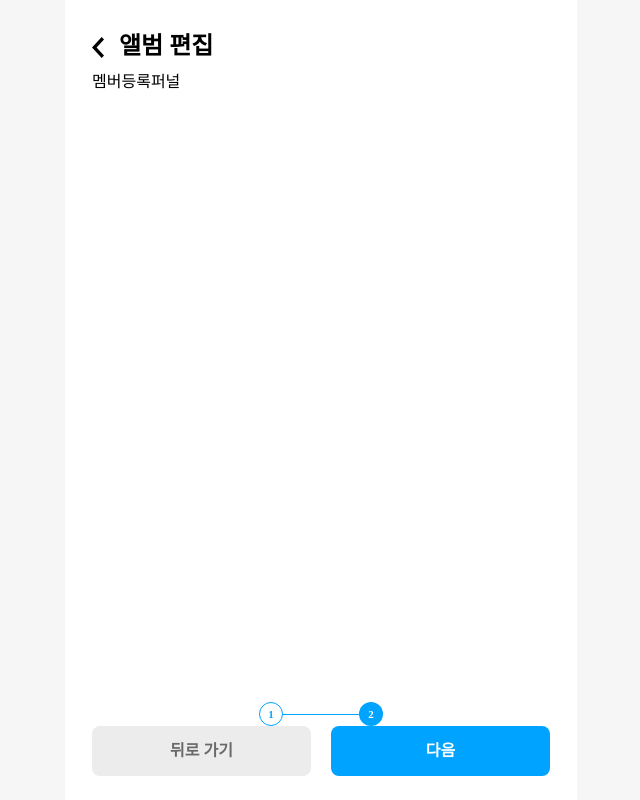
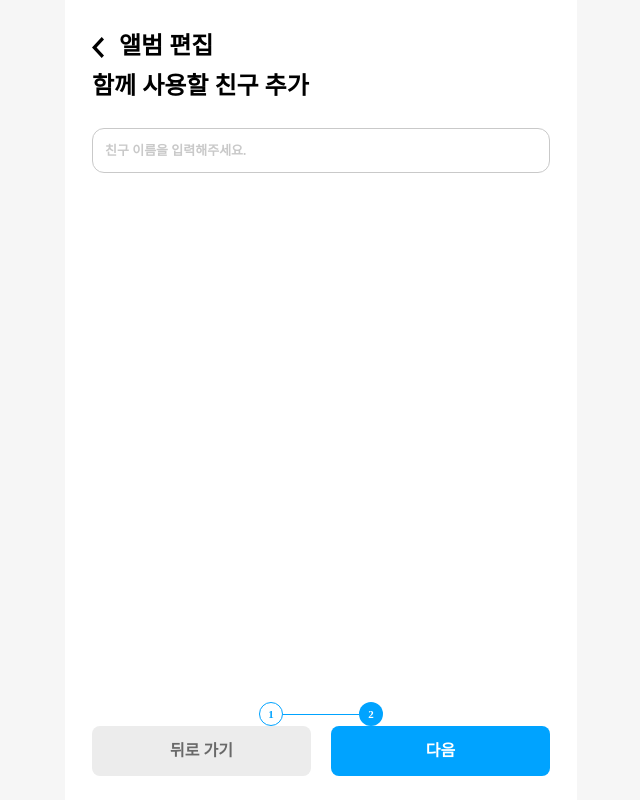
Before and after one commit to 0ne6yte/life-4-cut-frontend, a React (Vite) app: page /album/register in a window 1280 px wide. Both pictures are taken after typing "Sample" into the empty fields and a click on the button "다음". Shown: the whole page, without its empty margins (319-959 px from the left). Built offline with nearby package versions, Linux system fonts and the light colour scheme.

Commit message:
feat: index 기반 funnel 전환 구현

```diff
--- a/src/domain/album/RegisterAlbum/components/Funnel.tsx
+++ b/src/domain/album/RegisterAlbum/components/Funnel.tsx
@@ -23,12 +23,14 @@ export function useFunnel(steps: readonly string[], options?: UseFormReturn<any>
     return <>{visibleStep}</>;
   }
 
-  function Step({ name, children, stepNum, onNext }: StepProps) {
+  function Step({ name, children, onNext }: StepProps) {
+    const stepIndex = steps.findIndex((stepName) => stepName === step);
+
     return (
       <div className={'flex flex-col h-full'}>
         <Header title={name} />
         <div className={'flex-1'}>{children}</div>
-        <BottomTab stepNum={stepNum} stepLength={steps.length} onNext={onNext} />
+        <BottomTab stepNum={stepIndex + 1} stepLength={steps.length} onNext={onNext} />
       </div>
     );
   }
--- a/src/domain/album/RegisterAlbum/components/funnels/MemberAddFunnel.tsx
+++ b/src/domain/album/RegisterAlbum/components/funnels/MemberAddFunnel.tsx
@@ -1,5 +1,11 @@
+import { TextInput } from '@/domain/_common/components';
 import { type FunnelProps } from '@/domain/album/RegisterAlbum/types/FunnelTypes';
 
 export function MemberAddFunnel({ control, onNext }: FunnelProps) {
-  return <p>멤버등록퍼널</p>;
+  return (
+    <>
+      <p className={'text-headline1 mb-6'}>함께 사용할 친구 추가</p>
+      <TextInput name={'친구추가'} control={control} label={'친구 이름을 입력해주세요.'} />
+    </>
+  );
 }
--- a/src/domain/album/RegisterAlbum/index.tsx
+++ b/src/domain/album/RegisterAlbum/index.tsx
@@ -11,10 +11,10 @@ export default function RegisterAlbum() {
   return (
     <form onSubmit={handleSubmit(handleSubmitForm)}>
       <Funnel>
-        <Funnel.Step name={'새 앨범 등록'} stepNum={1} onNext={() => setStep('앨범 편집')}>
+        <Funnel.Step name={'새 앨범 등록'} onNext={() => setStep('앨범 편집')}>
           <AlbumCreateFunnel control={control} />
         </Funnel.Step>
-        <Funnel.Step name={'앨범 편집'} stepNum={2} onNext={() => setStep('앨범 등록 완료')}>
+        <Funnel.Step name={'앨범 편집'} onNext={() => setStep('앨범 등록 완료')}>
           <MemberAddFunnel control={control} />
         </Funnel.Step>
       </Funnel>
```
